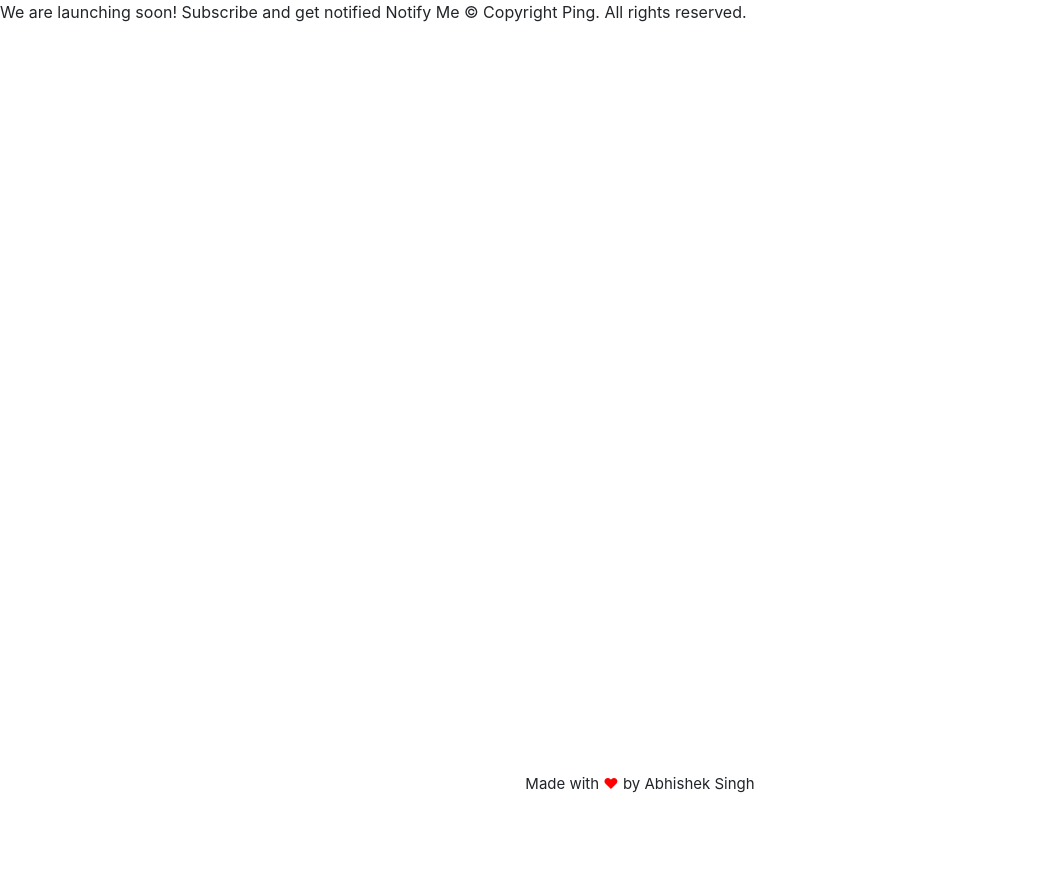
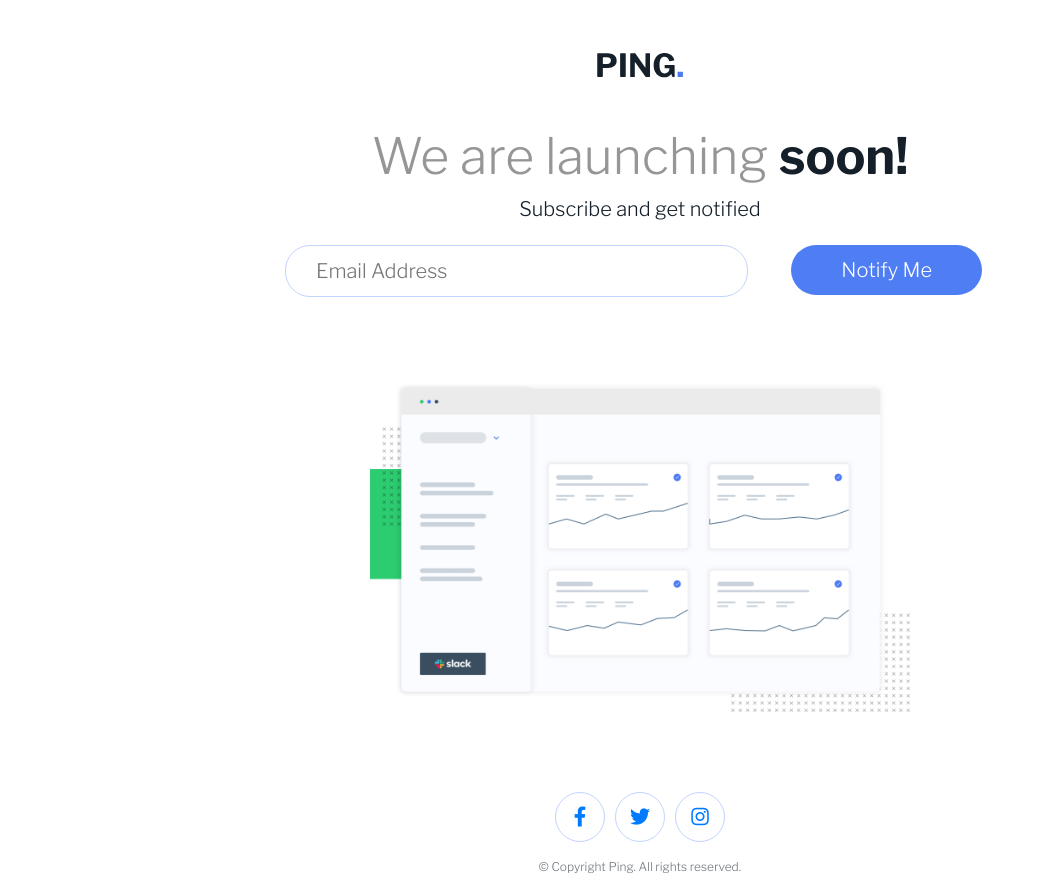
Before and after one commit to Prochnost55/CommingSoonLandingPage2, a plain HTML site: page index.html in a window 1280 px wide. Shown: the whole page, without its empty margins (0-1045 px from the left). Before the commit the page ends 800 px from the top, so only its background shows below. Drawn offline with nearby package versions, Linux system fonts and the light colour scheme.

Commit message:
complete

```diff
--- a/css/main.css
+++ b/css/main.css
@@ -1,9 +1,9 @@
+@import url('https://fonts.googleapis.com/css2?family=Libre+Franklin:wght@300;600;700&display=swap');
 *{
     box-sizing: border-box;
     margin:0;
     padding:0;
   }
-
 footer{
     position: absolute;
     font-family: inherit;
@@ -13,3 +13,102 @@ footer{
     text-align: center;
     bottom:0px;
   }
+.text-primary{
+  color:hsl(223, 87%, 63%);
+}
+.text-secondary{
+  color: hsl(223, 100%, 88%);
+}
+.text-error{
+  color:hsl(354, 100%, 66%);
+}
+.light{
+  font-weight: 300;
+  color:hsl(0, 0%, 59%);
+}
+.dark{
+  font-weight: 700;
+}
+
+body{
+  font-family: 'Libre Franklin', sans-serif;
+  font-size: 20px;
+  color:hsl(209, 33%, 12%);
+}
+
+input[type='email']{
+  height:50px;
+  width: 100%;
+  margin:5px 0;
+  border-radius:25px;
+  padding:25px 30px;
+  border:1px solid hsl(223, 100%, 88%);
+}
+input[type='email']:focus{
+  border:2px solid hsl(223, 87%, 63%);
+}
+input[type='email']:invalid{
+  border:2px solid hsl(0, 93%, 68%);
+}
+input[type="email"]:invalid:not(:placeholder-shown) ~ .requirements{
+  max-height: 200px;
+	padding: 5px 25px;
+}
+.requirements {
+  padding: 0 30px 0 25px;
+  max-height: 0;
+  transition: 0.28s;
+  overflow: hidden;
+  color:hsl(0, 93%, 68%);
+  font-size: 0.7em;
+}
+button{
+  height:50px;
+  border-radius:25px;
+  margin:5px 0;
+  background-color: hsl(223, 87%, 63%);
+  color:white;
+  padding:10px 50px;
+  border:0;
+}
+button:hover{
+  cursor: pointer;
+  box-shadow: 0px 10px 30px hsl(223, 100%, 88%);
+}
+
+h1{
+  font-size: 2.5em;
+}
+.illustration{
+  margin: 10vh 0 10vh;
+}
+.illustration>img{
+  width: 50%;
+}
+.socials>span.icon{
+  border:1px solid  hsl(223, 100%, 88%);;
+  height: 50px;
+  width: 50px;
+  margin:0px 5px ;
+  border-radius: 100%;
+}
+.declaration{
+  font-size: 0.6em;
+}
+@media(max-width:1000px){
+  body{
+    font-size: 12px;
+  }
+  button{
+    width:100%
+  }
+  .illustration{
+    margin: 10vh 0 10vh;
+  }
+  .illustration>img{
+    width: 100%;
+  }
+  .declaration{
+    font-size: 1em;
+  }
+}
--- a/index.html
+++ b/index.html
@@ -6,26 +6,68 @@
 
   <link rel="stylesheet" href="https://cdn.jsdelivr.net/npm/bootstrap@4.5.3/dist/css/bootstrap.min.css" integrity="sha384-TX8t27EcRE3e/ihU7zmQxVncDAy5uIKz4rEkgIXeMed4M0jlfIDPvg6uqKI2xXr2" crossorigin="anonymous">
   <link rel="stylesheet" href="./css/main.css">
+  <link rel="stylesheet" href="https://use.fontawesome.com/releases/v5.15.1/css/all.css" integrity="sha384-vp86vTRFVJgpjF9jiIGPEEqYqlDwgyBgEF109VFjmqGmIY/Y4HV4d3Gp2irVfcrp" crossorigin="anonymous">
   <title>
     Ping comming soon
   </title>
+</head>
+<body>
+<div class="container text-center">
+  <div class="row">
+
+    <div class="col-lg-12 my-5">
+      <img src="./images/logo.svg" alt="logo">
+    </div>
+
+    <div class="col-lg-12">
+      <h1><span class="light">We are launching </span><span class="dark">soon!</span></h1>
+      <span>Subscribe and get notified</span>
+    </div>
+  </div>
+
+  <div class="col-lg-8 mx-auto my-3">
+    <div class="row">
+    <div class="col-lg-8">
+      <input type="email" name="email" placeholder="Email Address" autocomplete="off" title="Please provide a valid email."></input>
+      <div class="requirements">
+        Please provide a valid email
+       </div>
+    </div>
+    <div class="col-lg-4">
+      <button>
+        Notify Me
+      </button>
+    </div>
+    </div>
+  </div>
+
+  <div class="col-lg-12 illustration">
+    <img src="./images/illustration-dashboard.png" alt="dashboard">
+  </div>
+
+  <div class="col-lg-12 socials my-3 d-flex align-items-center justify-content-center text-primary">
+    <span class="icon d-flex align-items-center justify-content-center">
+      <i class="fab fa-facebook-f"></i>
+    </span>
+    <span class="icon d-flex align-items-center justify-content-center">
+      <i class="fab fa-twitter"></i>
+    </span>
+    <span class="icon d-flex align-items-center justify-content-center">
+      <i class="fab fa-instagram"></i>
+    </span>
+  </div>
+
+    <div class="col-lg-12 declaration text-secondary">
+      &copy; Copyright Ping. All rights reserved.
+    </div>
+  </div>
 
 
+</div>
 
-</head>
-<body>
-
-  We are launching soon!
-
-  Subscribe and get notified
-
-  Notify Me
-
-  &copy; Copyright Ping. All rights reserved.
-
-  <footer>
+  <!-- <footer>
     Made with <span style="color:red;">❤</span> by Abhishek Singh
-  </footer>
+  </footer> -->
 </body>
 
 <script src="https://code.jquery.com/jquery-3.5.1.min.js" integrity="sha384-DfXdz2htPH0lsSSs5nCTpuj/zy4C+OGpamoFVy38MVBnE+IbbVYUew+OrCXaRkfj" crossorigin="anonymous"></script>
```
